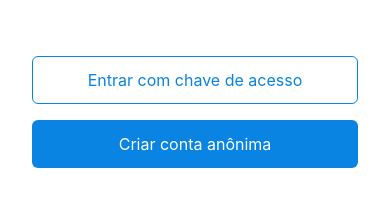
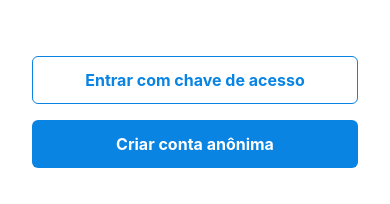
Before and after one commit to vitorleonel/getwime-dev-app, a React Native app: screen / in a window 390 px wide. Shown: the part 579-783 px from the top of the page. Built offline with nearby package versions, Linux system fonts and the light colour scheme.

Commit message:
add bold to button text

```diff
--- a/src/components/Button/index.js
+++ b/src/components/Button/index.js
@@ -7,7 +7,9 @@ import Text from "../Text";
 export default function Button(props) {
   return (
     <Container {...props}>
-      <Text color={!props.outlined ? "#ffffff" : "#0984E3"}>{props.text}</Text>
+      <Text color={!props.outlined ? "#ffffff" : "#0984E3"} weight="bold">
+        {props.text}
+      </Text>
     </Container>
   );
 }
```
